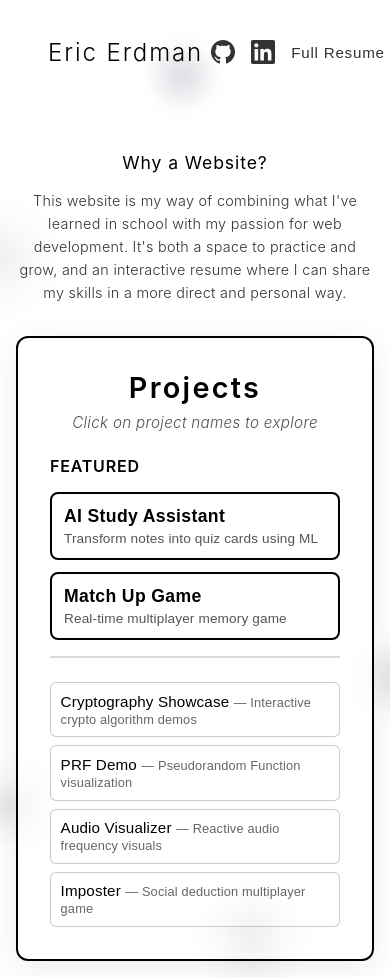
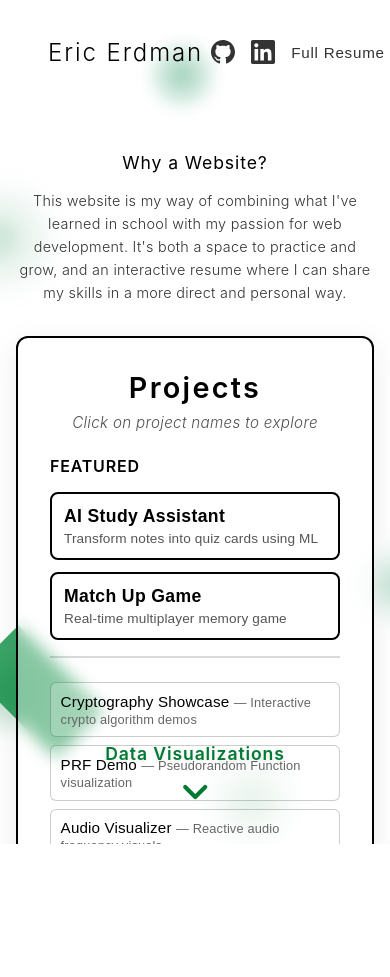
Before and after one commit to Eric-Erdman/PortfolioPortal, a React (Vite) app: page / in a window 390 px wide. After the commit the page ends 844 px from the top, so only its background shows below. Built offline with nearby package versions, Linux system fonts and the light colour scheme; no server answers.

Commit message:
Agriculture Visualization

```diff
--- a/src/pages/Dashboard.tsx
+++ b/src/pages/Dashboard.tsx
@@ -1,10 +1,13 @@
-import React from 'react';
+import React, { useState, useEffect, useRef } from 'react';
 import { useNavigate } from 'react-router-dom';
 import { useGameContext } from '../contexts/GameContext';
+import LiveNBACourt from '../contexts/LiveNBACourt';
 
 export const Dashboard: React.FC = () => {
   const navigate = useNavigate();
   const { enterGame } = useGameContext();
+  const [isBottomView, setIsBottomView] = useState(false);
+  const containerRef = useRef<HTMLDivElement>(null);
 
   const handleProjectClick = (project: string) => {
     switch (project) {
@@ -52,14 +55,58 @@ export const Dashboard: React.FC = () => {
     window.open('/Eric-Erdman-Resume.pdf', '_blank');
   };
 
+  const scrollToBottom = () => {
+    setIsBottomView(true);
+  };
+
+  const scrollToTop = () => {
+    setIsBottomView(false);
+  };
+
+  // Handle wheel scroll
+  useEffect(() => {
+    const handleWheel = (e: WheelEvent) => {
+      if (e.deltaY > 50 && !isBottomView) {
+        e.preventDefault();
+        scrollToBottom();
+      } else if (e.deltaY < -50 && isBottomView) {
+        e.preventDefault();
+        scrollToTop();
+      }
+    };
+
+    const container = containerRef.current;
+    if (container) {
+      container.addEventListener('wheel', handleWheel, { passive: false });
+    }
+
+    return () => {
+      if (container) {
+        container.removeEventListener('wheel', handleWheel);
+      }
+    };
+  }, [isBottomView]);
+
   return (
-    <div style={{
+    <div ref={containerRef} style={{
       minHeight: '100vh',
       background: '#ffffff',
       position: 'relative',
       fontFamily: '"Inter", "Segoe UI", system-ui, sans-serif',
-      overflow: 'hidden'
+      overflow: 'hidden',
+      height: '100vh'
     }}>
+      {/* Main Dashboard View - slides up when bottom view is active */}
+      <div style={{
+        position: 'absolute',
+        top: 0,
+        left: 0,
+        width: '100%',
+        height: '100vh',
+        transform: isBottomView ? 'translateY(-100vh)' : 'translateY(0)',
+        transition: 'transform 0.8s cubic-bezier(0.4, 0, 0.2, 1)',
+        zIndex: 10
+      }}>
       {/* Animated Glowing Wisps Background */}
       <div style={{
         position: 'absolute',
@@ -76,7 +123,7 @@ export const Dashboard: React.FC = () => {
           width: '120px',
           height: '120px',
           borderRadius: '50%',
-          background: 'radial-gradient(circle, rgba(156, 163, 175, 0.3) 0%, rgba(156, 163, 175, 0.1) 30%, transparent 70%)',
+          background: 'radial-gradient(circle, rgba(0, 122, 51, 0.35) 0%, rgba(0, 122, 51, 0.12) 30%, transparent 70%)',
           filter: 'blur(8px)',
           animation: 'wisp1 45s infinite linear',
           left: '-120px',
@@ -89,7 +136,7 @@ export const Dashboard: React.FC = () => {
           width: '80px',
           height: '80px',
           borderRadius: '50%',
-          background: 'radial-gradient(circle, rgba(107, 114, 128, 0.4) 0%, rgba(107, 114, 128, 0.15) 40%, transparent 70%)',
+          background: 'radial-gradient(circle, rgba(0, 131, 72, 0.4) 0%, rgba(0, 131, 72, 0.15) 40%, transparent 70%)',
           filter: 'blur(6px)',
           animation: 'wisp2 60s infinite linear',
           right: '-80px',
@@ -102,7 +149,7 @@ export const Dashboard: React.FC = () => {
           width: '100px',
           height: '100px',
           borderRadius: '50%',
-          background: 'radial-gradient(circle, rgba(75, 85, 99, 0.35) 0%, rgba(75, 85, 99, 0.12) 35%, transparent 70%)',
+          background: 'radial-gradient(circle, rgba(0, 122, 51, 0.38) 0%, rgba(0, 122, 51, 0.14) 35%, transparent 70%)',
           filter: 'blur(7px)',
           animation: 'wisp3 55s infinite linear',
           left: '60%',
@@ -115,7 +162,7 @@ export const Dashboard: React.FC = () => {
           width: '60px',
           height: '60px',
           borderRadius: '50%',
-          background: 'radial-gradient(circle, rgba(156, 163, 175, 0.45) 0%, rgba(156, 163, 175, 0.18) 45%, transparent 70%)',
+          background: 'radial-gradient(circle, rgba(0, 131, 72, 0.45) 0%, rgba(0, 131, 72, 0.18) 45%, transparent 70%)',
           filter: 'blur(5px)',
           animation: 'wisp4 40s infinite linear',
           right: '30%',
@@ -128,12 +175,120 @@ export const Dashboard: React.FC = () => {
           width: '90px',
           height: '90px',
           borderRadius: '50%',
-          background: 'radial-gradient(circle, rgba(107, 114, 128, 0.3) 0%, rgba(107, 114, 128, 0.1) 30%, transparent 70%)',
+          background: 'radial-gradient(circle, rgba(0, 122, 51, 0.42) 0%, rgba(0, 122, 51, 0.16) 45%, transparent 70%)',
           filter: 'blur(6px)',
           animation: 'wisp5 50s infinite linear',
           left: '-90px',
           top: '85%'
         }} />
+      </div>
+
+      {/* Large Green Diagonal Line in Bottom Left */}
+      <div style={{
+        position: 'absolute',
+        top: '78vh',
+        right: '75vw',
+        width: '31vw',
+        height: '8vh',
+        zIndex: 2,
+        pointerEvents: 'none'
+      }}>
+        {/* Green diagonal stripe */}
+        <div style={{
+          position: 'absolute',
+          //bottom: '-30%',
+          //left: '-75%',
+          width: '100%',
+          height: '100%',
+          background: '#028b3bc4',
+          transform: 'rotate(45deg)',
+        }} />
+      </div>
+
+      {/* Second Green Diagonal Line - customize position as needed */}
+      <div style={{
+        position: 'absolute',
+        top: '114vh',
+        right: '75vw',
+        width: '31vw',
+        height: '8vh',
+        zIndex: 2,
+        pointerEvents: 'none'
+      }}>
+        {/* Green diagonal stripe */}
+        <div style={{
+          position: 'absolute',
+          width: '100%',
+          height: '100%',
+          background: '#028b3bc4',
+          transform: 'rotate(-45deg)',
+        }} />
+      </div>
+      {/*Title Text along Green diagonal Stripe*/}
+      <div style={{
+        position: 'absolute',
+        top: '132vh',
+        right: '69vw',
+        zIndex: 3,
+        pointerEvents: 'none',
+        textAlign: 'center'
+      }}>
+        <h1 style={{
+          fontSize: 'clamp(3.5rem, 5vw, 2.8rem)',
+          fontWeight: '700',
+          color: 'transparent',
+          WebkitTextStroke: '2px #000000',
+          margin: 0,
+          letterSpacing: '0em'
+        } as React.CSSProperties}>
+          Visualizing Data into Actionable Insights
+        </h1>
+      </div>
+
+      {/* Down Arrow Button */}
+      <div
+        onClick={scrollToBottom}
+        style={{
+          position: 'absolute',
+          bottom: '2rem',
+          left: '50%',
+          transform: 'translateX(-50%)',
+          zIndex: 1001,
+          cursor: 'pointer',
+          display: 'flex',
+          flexDirection: 'column',
+          alignItems: 'center',
+          gap: '0.5rem',
+          transition: 'all 0.3s ease'
+        }}
+        onMouseEnter={(e) => {
+          e.currentTarget.style.transform = 'translateX(-50%) translateY(5px)';
+        }}
+        onMouseLeave={(e) => {
+          e.currentTarget.style.transform = 'translateX(-50%) translateY(0)';
+        }}
+      >
+        <div style={{
+          fontSize: '1.1em',
+          fontWeight: '600',
+          color: '#007A33',
+          letterSpacing: '0.05em',
+          textShadow: '0 2px 4px rgba(0, 0, 0, 0.1)'
+        }}>
+          Data Visualizations
+        </div>
+        <svg
+          width="40"
+          height="40"
+          viewBox="0 0 24 24"
+          fill="none"
+          stroke="#007A33"
+          strokeWidth="2.5"
+          strokeLinecap="round"
+          strokeLinejoin="round"
+        >
+          <polyline points="6 9 12 15 18 9"></polyline>
+        </svg>
       </div>
 
       {/* CSS Animations for Wisps */}
@@ -668,6 +823,82 @@ export const Dashboard: React.FC = () => {
         </div>
         </div>
       </div>
+      </div>
+      {/* Close main dashboard view wrapper */}
+
+      {/* Bottom Data Visualizations View - slides in from bottom */}
+      <div style={{
+        position: 'absolute',
+        top: '100vh',
+        left: 0,
+        width: '100%',
+        height: '100vh',
+        background: '#ffffffff',
+        transform: isBottomView ? 'translateY(-100vh)' : 'translateY(0)',
+        transition: 'transform 0.8s cubic-bezier(0.4, 0, 0.2, 1)',
+        zIndex: 5,
+        display: 'flex',
+        flexDirection: 'column',
+        justifyContent: 'center',
+        alignItems: 'center',
+        padding: '2rem'
+      }}>
+        {/* Up Arrow Button */}
+        <div
+          onClick={scrollToTop}
+          style={{
+            position: 'absolute',
+            top: '2rem',
+            left: '50%',
+            transform: 'translateX(-50%)',
+            cursor: 'pointer',
+            display: 'flex',
+            flexDirection: 'column',
+            alignItems: 'center',
+            gap: '0.5rem',
+            transition: 'all 0.3s ease',
+            zIndex: 10
+          }}
+          onMouseEnter={(e) => {
+            e.currentTarget.style.transform = 'translateX(-50%) translateY(-5px)';
+          }}
+          onMouseLeave={(e) => {
+            e.currentTarget.style.transform = 'translateX(-50%) translateY(0)';
+          }}
+        >
+          <svg
+            width="40"
+            height="40"
+            viewBox="0 0 24 24"
+            fill="none"
+            stroke="#007A33"
+            strokeWidth="2.5"
+            strokeLinecap="round"
+            strokeLinejoin="round"
+          >
+            <polyline points="18 15 12 9 6 15"></polyline>
+          </svg>
+          <div style={{
+            fontSize: '1.1rem',
+            fontWeight: '600',
+            color: '#007A33',
+            letterSpacing: '0.05em'
+          }}>
+            Return to Top
+          </div>
+        </div>
+
+        {/* NBA Court centered */}
+        <div style={{
+          display: 'flex',
+          justifyContent: 'center',
+          alignItems: 'center',
+          width: '100%',
+          maxWidth: '90vw'
+        }}>
+          <LiveNBACourt width={800} />
+        </div>
+      </div>
     </div>
   );
 };
```
